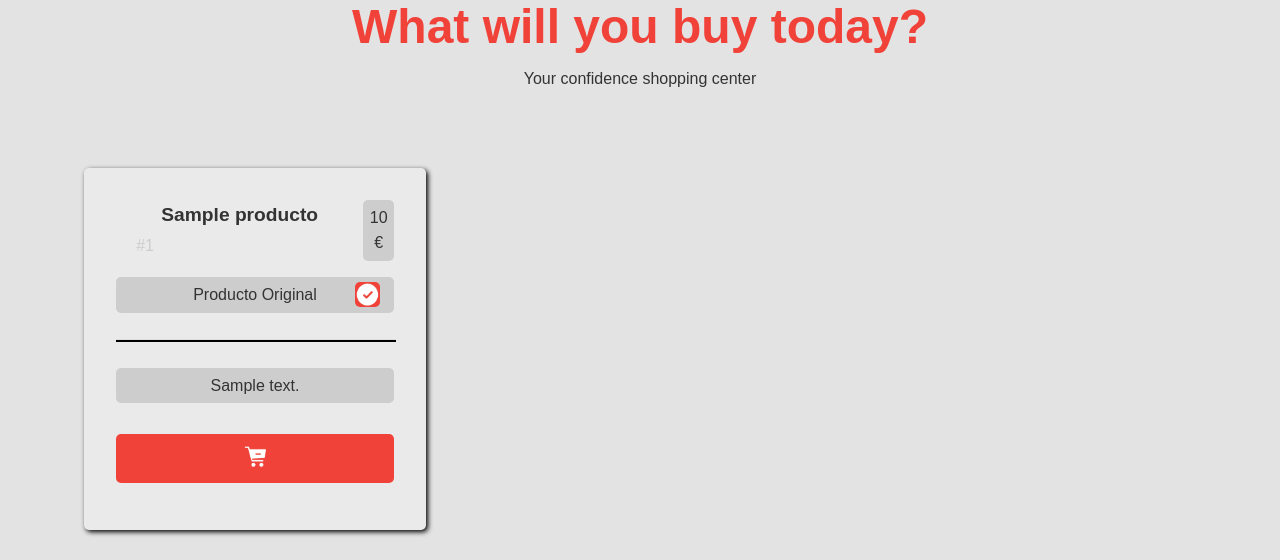
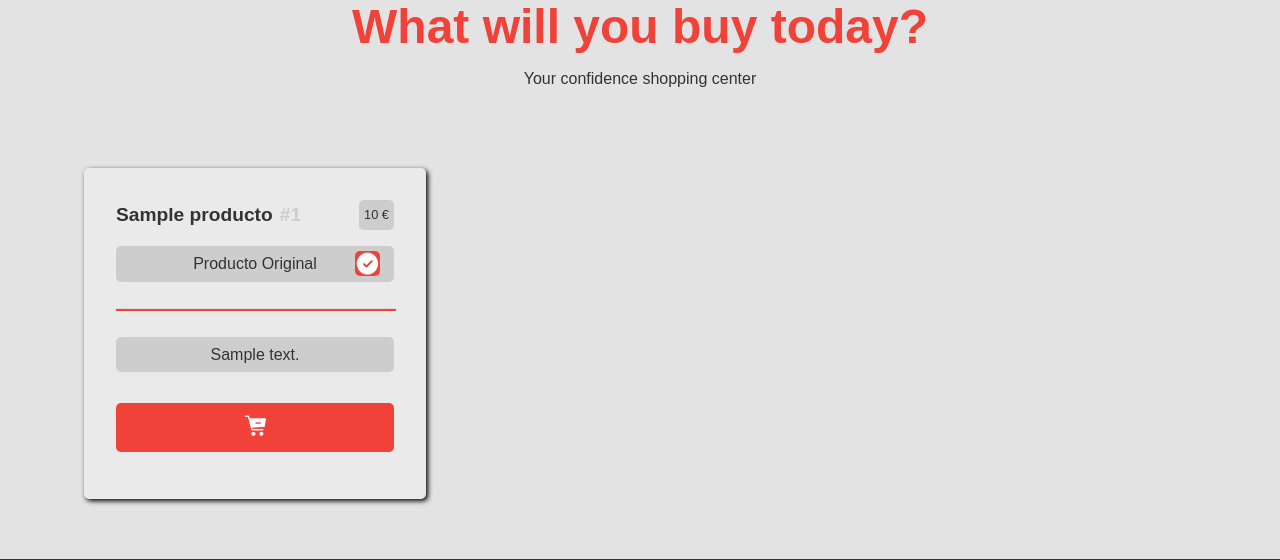
Before and after one commit to GitKub3r/TiendaOnline-EntornoServidor, a PHP site: page /Vista/index.php in a window 1280 px wide. Shown: the part 158-718 px from the top of the page. Run offline with PHP 8.4, Linux system fonts and the light colour scheme; the visitor is signed in with stand-in values (Sample User, id 1); tables that the repository leaves empty or names only in its code hold one stand-in row (values such as "Sample post").

Commit message:
Vistas productos arreglado

```diff
--- a/Vista/estilos/products.css
+++ b/Vista/estilos/products.css
@@ -28,13 +28,6 @@
     align-items: center;
 }
 
-.product-name,
-.product-id,
-.product-price {
-    display: inline-block;
-    vertical-align: middle;
-}
-
 .product-name {
     font-size: 1.2rem;
     font-weight: bold;
@@ -44,6 +37,7 @@
     background-color: var(--light-gray);
     padding: 5px;
     border-radius: 5px;
+    font-size: .8rem;
 }
 
 .product-desc {
@@ -58,8 +52,10 @@
     background-color: transparent;
     border: none;
     outline: none;
-    font-size: 1rem;
-    width: auto ;
+    font-size: 1.2rem;
+    font-weight: bold;
+    margin-left: 5px;
+    width: 50px;
 }
 
 .product-label {
@@ -99,7 +95,7 @@
      width: 100%;
      margin: 10px 0;
      padding: 1px;
-     background-color: black;
+     background-color: var(--pastel-red);
 }
 
 .product img {
--- a/Vista/index.php
+++ b/Vista/index.php
@@ -51,7 +51,10 @@
                     print "<form action='../Controlador/ControlPeticionesProducto.php' method='POST' class='product'>";
                         print "<div class='product-info'>";
                         $id = $producto->getId();
-                            print "<span class='product-name'>" . $producto->getNombre() . " <input type='text' class='product-id' name='id-producto' value='#$id' readonly> </span>";
+                            print "<div class='product-data'>";
+                                print "<span class='product-name'>" . $producto->getNombre() . "</span>";
+                                print "<input type='text' class='product-id' name='id-producto' value='#$id' readonly>";
+                            print "</div>";
                             print "<span class='product-price'>" . $producto->getPrecio() . " €</span>";
                         print "</div>";
 
```
